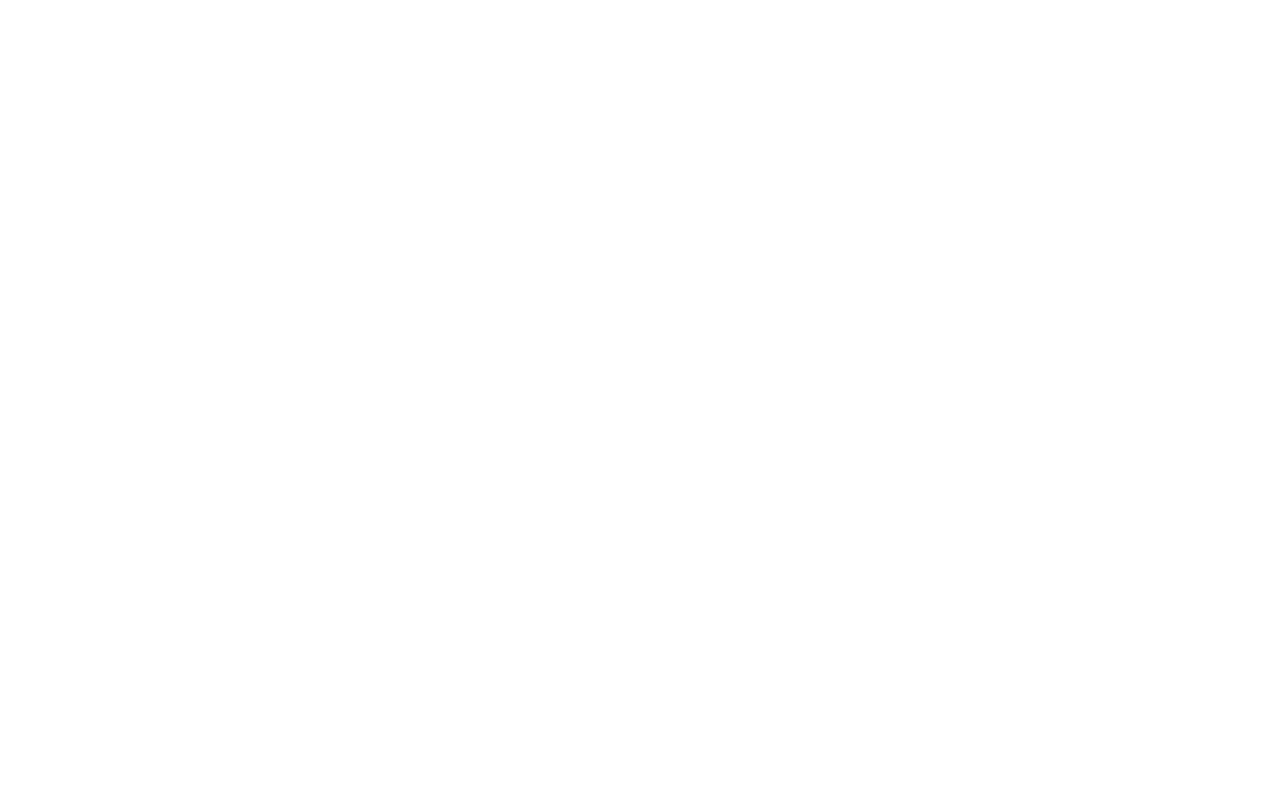
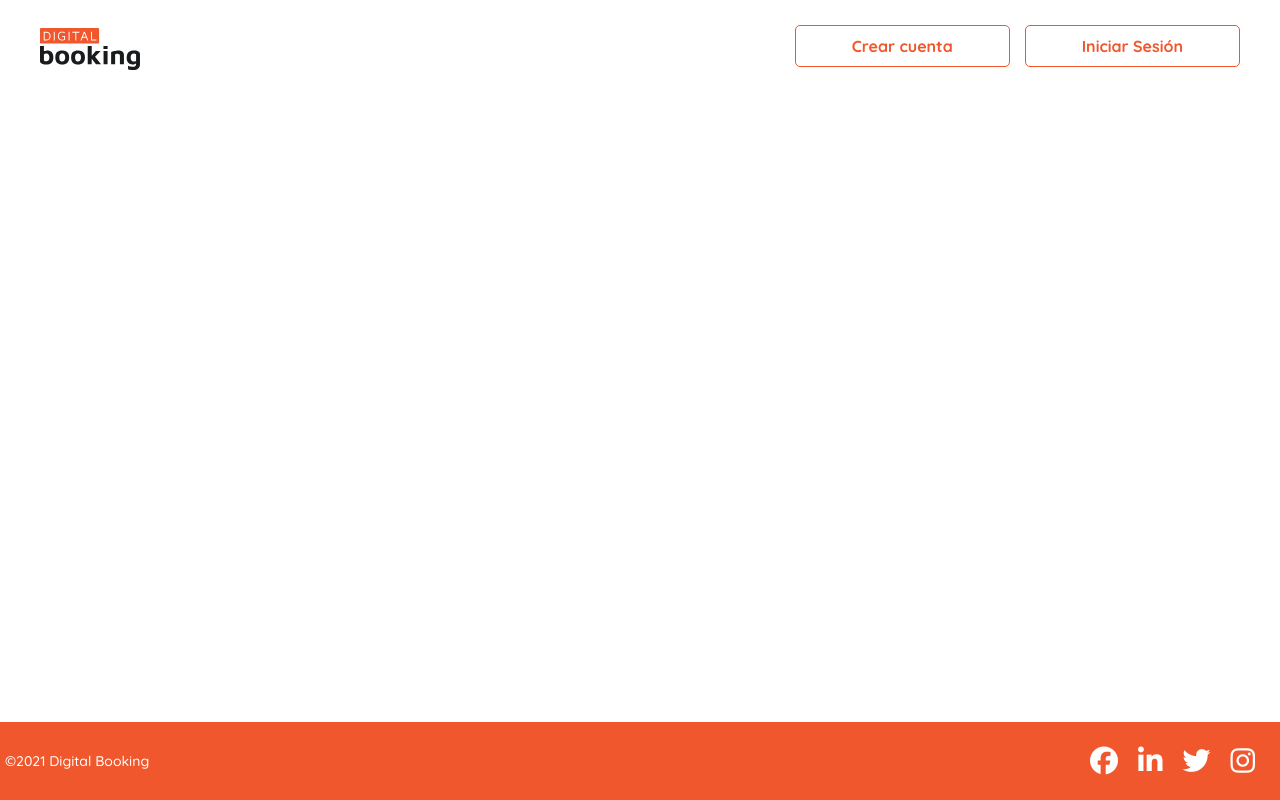
Before and after one commit to ingridbanguero/DigitalBooking, a React (Create React App) app in the folder src/main/ui/: page /product/1/reserva in a window 1280 px wide. Before the commit this address had no page. Built offline with nearby package versions, Linux system fonts and the light colour scheme.

Commit message:
Crear ruta reservas

```diff
--- a/src/main/ui/src/App.js
+++ b/src/main/ui/src/App.js
@@ -3,6 +3,7 @@
 import Login from './pages/Login/Login';
 import Register from './pages/Register/Register';
 import Product from './pages/Product/Product';
+import Reserva from './pages/Reserva/Reserva';
 import { BrowserRouter, Routes, Route } from "react-router-dom";
 import { UserProvider } from './context/UserContext';
 
@@ -11,12 +12,14 @@
   return (
     <UserProvider>
       <BrowserRouter>
-            <div className="App">
+        <div className="App">
           <Routes>
             <Route path='/' element={<Home/>} />
             <Route path='/login' element={<Login/>} />
             <Route path='/register' element={<Register/>} />
             <Route path='/product/:id' element={<Product/>} />
+            <Route path='/product/:id/reserva' element={<Reserva/>} />
+            <Route path="*" element={<p>Error 404</p>}/>
           </Routes>
         </div>
       </BrowserRouter>
--- a/src/main/ui/src/components/ProductReservation/ProductReservation.js
+++ b/src/main/ui/src/components/ProductReservation/ProductReservation.js
@@ -1,7 +1,11 @@
 import "./ProductReservation.scss";
 import Calendar from "../Calendar/Calendar";
+import { useParams } from "react-router";
+import { Link } from "react-router-dom";
 
 const ProductReservation = () => {
+    let { id } = useParams();
+
     return(
         <div className="product-reservation">
             <div className="product-content">
@@ -12,7 +16,7 @@
                     </div>
                     <div className="reservation">
                         <h3>Agregá tus fechas de viaje para obtener precios exactos</h3>
-                        <button className="button1">Iniciar reserva</button>
+                        <Link to={`/product/${id}/reserva`}><button className="button1" >Iniciar reserva</button></Link>
                     </div>
                 </div>
             </div>
--- a/src/main/ui/src/components/ProductReservation/ProductReservation.scss
+++ b/src/main/ui/src/components/ProductReservation/ProductReservation.scss
@@ -40,7 +40,7 @@
         h3 {
             margin: 30px 0px 10px 0px;
         }
-        > button {
+        > a button {
             width: 100%;
             background-color: var(--primary-color);
             color: var(--white);
@@ -82,7 +82,7 @@
                 width: 50%;
                 margin-right: 10px;
             }
-            button {
+            a {
                 width: 50%;
             }
         }
@@ -125,7 +125,7 @@
                     margin: 0;
                     padding: 10px 0px 20px 0px;
                 }
-                button {
+                a {
                     width: 100%;
                 }
             }
--- a/src/main/ui/src/pages/Product/Product.js
+++ b/src/main/ui/src/pages/Product/Product.js
@@ -11,7 +11,7 @@
 import ProductReservation from "../../components/ProductReservation/ProductReservation";
 import ProductMap from "../../components/ProductMap/ProductMap";
 import ProductPolicies from "../../components/ProductPolicies/ProductPolicies";
-import Footer from "../../components/Footer/Footer"
+import Footer from "../../components/Footer/Footer";
 import Body from "../../components/Body/Body";
 
 const Product = () => {
--- /dev/null
+++ b/src/main/ui/src/pages/Reserva/Reserva.js
@@ -0,0 +1,18 @@
+import "./Reserva.scss";
+import Body from "../../components/Body/Body";
+import Navbar from "../../components/Navbar/Navbar";
+import Footer from "../../components/Footer/Footer";
+
+const Reserva = () => {
+    return(
+        <section className="reserva">
+            <Navbar/>
+                <Body>
+
+                </Body>
+            <Footer/>
+        </section>
+    )
+}
+
+export default Reserva;
```
Also changed, not shown: src/main/ui/src/pages/Reserva/Reserva.scss (added).
